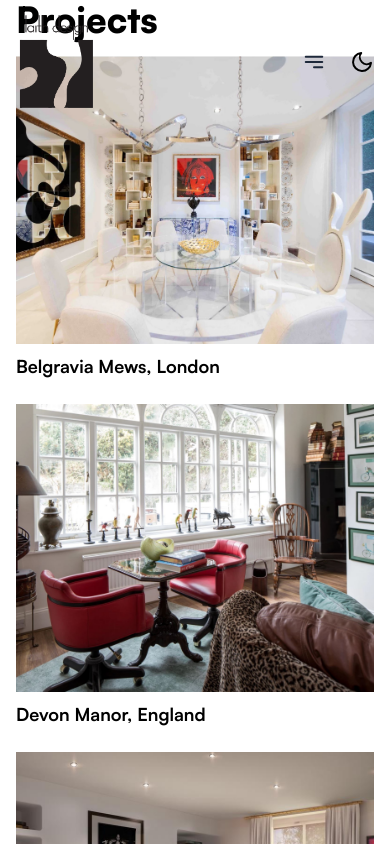
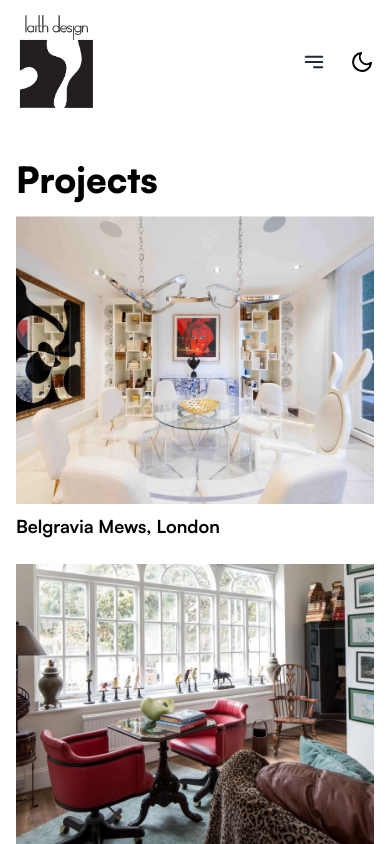
Before and after one commit to saadkhaan/lah, a Next.js app: page /projects in a window 390 px wide. Shown: the top 844 px of the page. Built offline with nearby package versions, Linux system fonts and the light colour scheme.

Commit message:
padding top in projects main page

```diff
--- a/app/projects/page.js
+++ b/app/projects/page.js
@@ -6,7 +6,7 @@ import Link from "next/link";
 
 export default function Page() {
 	return (
-		<div className="px-4 md:pt-64">
+		<div className="px-4 py-40 md:pt-64">
 			<div className="container mb-8">
 				<h1 className="text-4xl">Projects</h1>
 				<div className="grid md:grid-cols-3 gap-6 mt-4 projects-grid">
```
